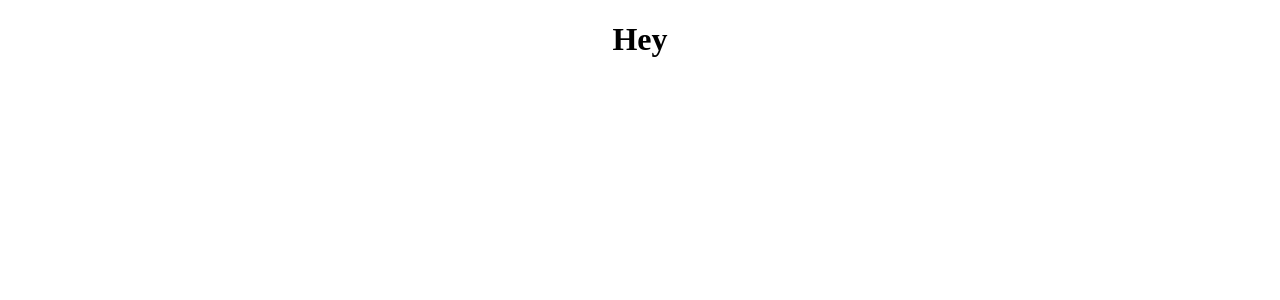
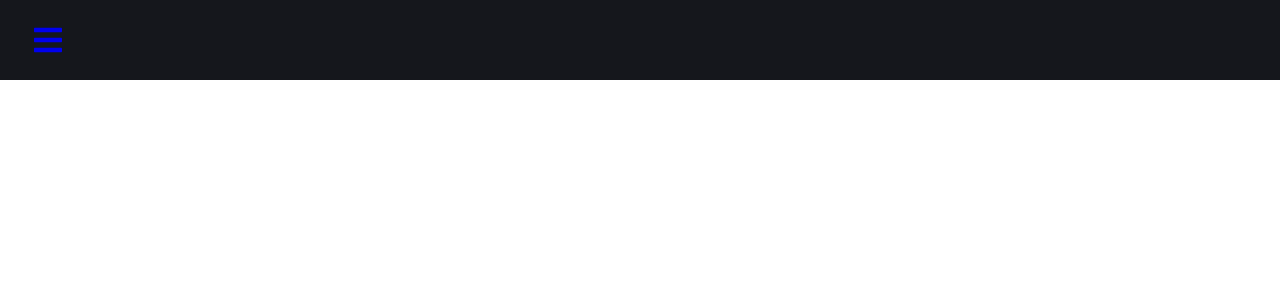
Before and after one commit to FourSqweez/react-sidebar-with-dropdown, a React (Create React App) app: page / in a window 1280 px wide. Shown: the top 300 px of the page. Built offline with nearby package versions, Linux system fonts and the light colour scheme.

Commit message:
Added : toggle menu in sidebar

```diff
--- a/package.json
+++ b/package.json
@@ -8,7 +8,10 @@
     "@testing-library/user-event": "^12.1.10",
     "react": "^17.0.1",
     "react-dom": "^17.0.1",
+    "react-icons": "^4.2.0",
+    "react-router-dom": "^5.2.0",
     "react-scripts": "4.0.2",
+    "styled-components": "^5.2.1",
     "web-vitals": "^1.0.1"
   },
   "scripts": {
--- a/src/App.js
+++ b/src/App.js
@@ -1,11 +1,13 @@
-import './App.css';
+import './App.css'
+import Sidebar from './components/Sidebar'
+import { BrowserRouter as Router, Switch, Route } from 'react-router-dom'
 
 function App() {
   return (
-    <div className="App">
-     <h1>Hey</h1>
-    </div>
-  );
+    <Router>
+      <Sidebar />
+    </Router>
+  )
 }
 
-export default App;
+export default App
--- a/src/components/Sidebar.js
+++ b/src/components/Sidebar.js
@@ -0,0 +1,63 @@
+import { useState } from 'react'
+import styled from 'styled-components'
+import { Link } from 'react-router-dom'
+import * as FaIcons from 'react-icons/fa'
+import * as AiIcons from 'react-icons/ai'
+
+const Nav = styled.div`
+  background: #15171c;
+  height: 80px;
+  display: flex;
+  justify-content: flex-start;
+  align-items: center;
+`
+const NavIcon = styled(Link)`
+  margin-left: 2rem;
+  font-size: 2rem;
+  height: 80px;
+  display: flex;
+  justify-content: flex-start;
+  align-items: center;
+`
+
+const SidebarNav = styled.nav`
+  background: #15171c;
+  width: 250px;
+  height: 100vh;
+  display: flex;
+  justify-content: center;
+  position: fixed;
+  top: 0;
+  left: ${({ sidebar }) => (sidebar ? '0' : '-100%')};
+  transition: 350ms;
+  z-index: 10;
+`
+
+const SidebarWrap = styled.div`
+  width: 100%;
+`
+
+const Sidebar = () => {
+  const [sidebar, setSidebar] = useState(false)
+
+  const showSidebar = () => setSidebar(!sidebar)
+
+  return (
+    <>
+      <Nav>
+        <NavIcon to="#">
+          <FaIcons.FaBars onClick={showSidebar} />
+        </NavIcon>
+      </Nav>
+      <SidebarNav sidebar={sidebar}>
+        <SidebarWrap>
+          <NavIcon to="#">
+            <AiIcons.AiOutlineClose onClick={showSidebar} />
+          </NavIcon>
+        </SidebarWrap>
+      </SidebarNav>
+    </>
+  )
+}
+
+export default Sidebar
--- /dev/null
+++ b/src/index.css
@@ -0,0 +1,14 @@
+
+body {
+    margin: 0;
+    font-family: -apple-system, BlinkMacSystemFont, 'Segoe UI', 'Roboto', 'Oxygen',
+      'Ubuntu', 'Cantarell', 'Fira Sans', 'Droid Sans', 'Helvetica Neue',
+      sans-serif;
+    -webkit-font-smoothing: antialiased;
+    -moz-osx-font-smoothing: grayscale;
+  }
+
+  code {
+    font-family: source-code-pro, Menlo, Monaco, Consolas, 'Courier New',
+      monospace;
+  }
```
Also changed, not shown: src/components/SidebarData.js (+91 -0 lines), src/index.js (+5 -4 lines), 1 other file (tests, documents, lock files or other folders).
